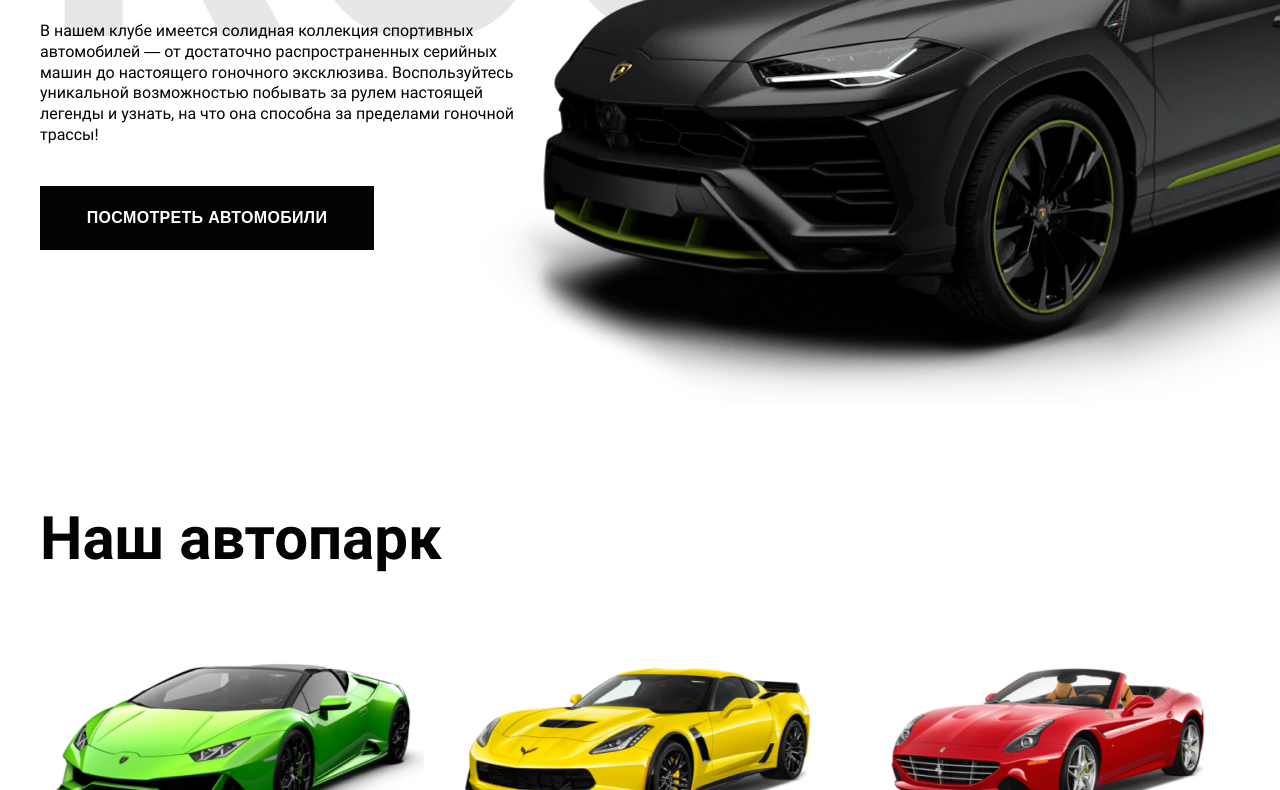
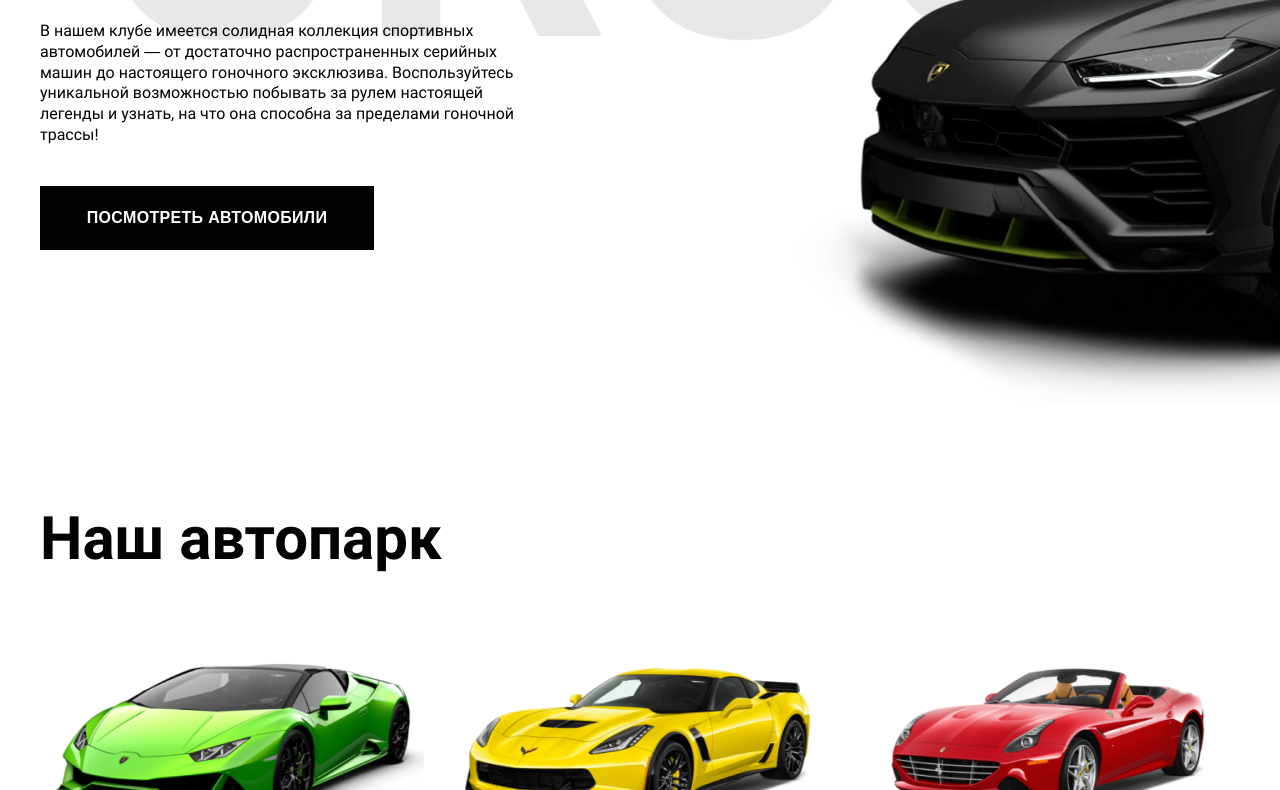
Before and after one commit to GostGas6/itLogia_less, a plain HTML site: page index.html in a window 1280 px wide. Shown: the part 389-1179 px from the top of the page. Drawn offline with Linux system fonts and the light colour scheme.

Commit message:
add scroll car

```diff
--- a/scripts/script.js
+++ b/scripts/script.js
@@ -23,3 +23,15 @@ document.getElementById("price-action").onclick = function () {
         alert("Спасибо за заявку, мы свяжемся с вами в ближайшее время!");
     }
 }
+
+document.addEventListener("DOMContentLoaded", function () {
+    let layer = document.querySelector('.price-image');
+    document.addEventListener('mousemove', (event) => {
+        layer.style.transform = 'translate3d(' + ((event.clientX * 0.2) / 15) + 'px,' + ((event.clientY * 0.2) / 15) + 'px,0px)';
+    });
+
+    const elem = document.querySelector(".main");
+    document.addEventListener('scroll', () => {
+        elem.style.backgroundPositionX = '0' + (0.3 * window.pageYOffset) + 'px';
+    })
+});
--- a/styles/style.css
+++ b/styles/style.css
@@ -134,8 +134,13 @@ body {
     margin-top: 40px;
 }
 
+.car-item-image:hover img {
+    transform: scale(1.1);
+}
+
 .car-item-image img {
     vertical-align: bottom;
+    transition: all .3s;
 }
 
 .car-item-title {
```
